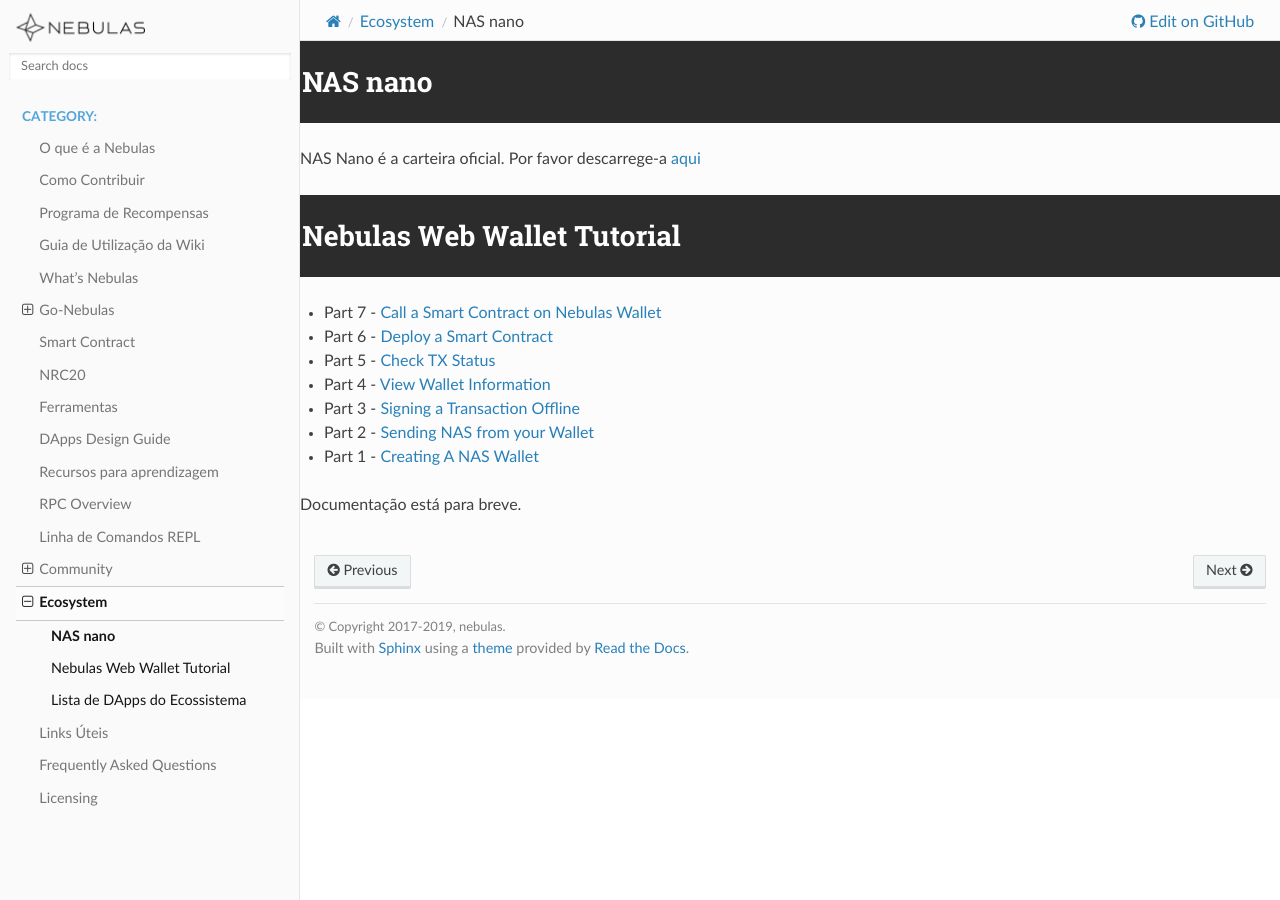
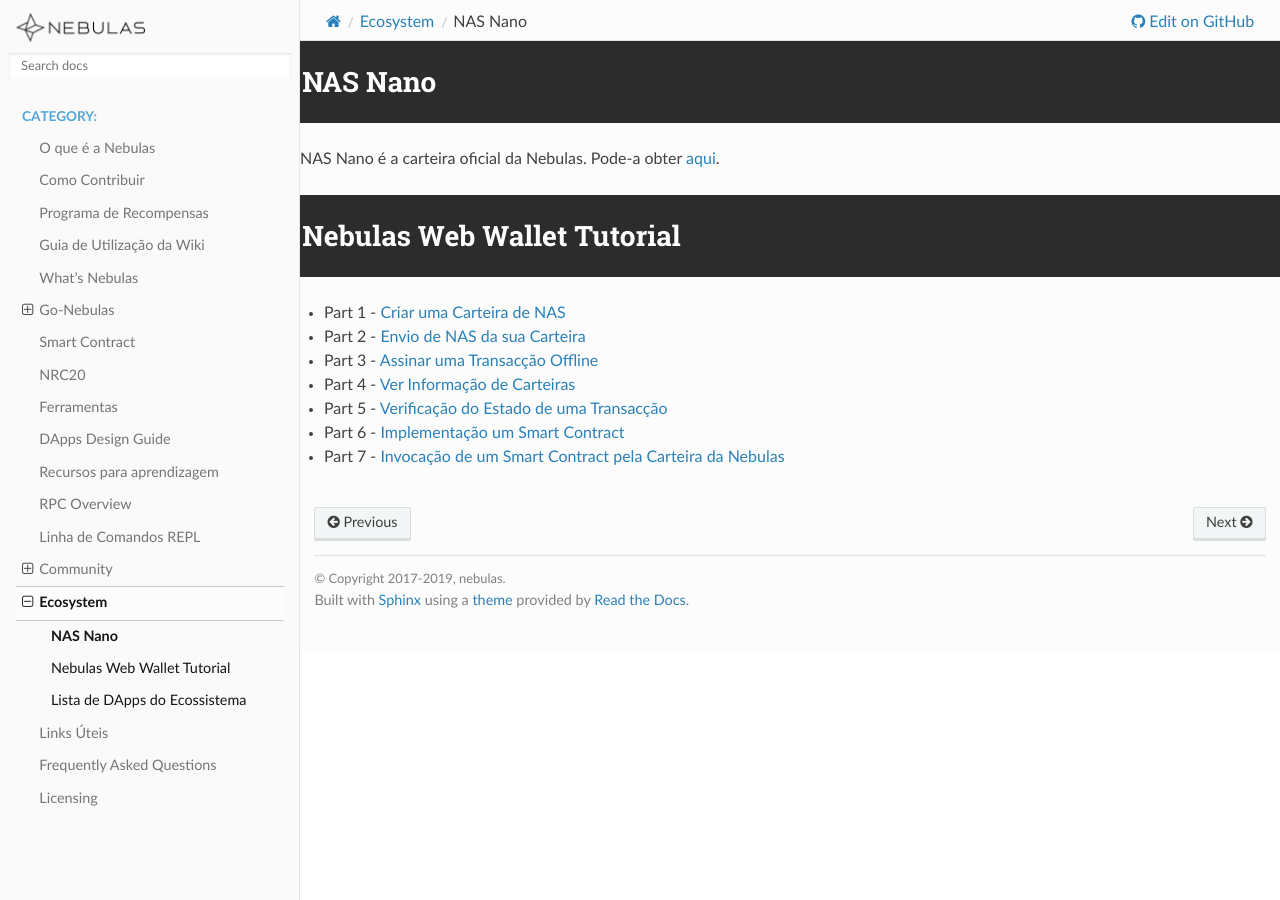
Before and after one commit to nebulasio/nebdocs, a Sphinx documentation site: the page built from docs/ecosystem/nas-nano.md, in a window 1280 px wide. Built offline with Sphinx 7.4.7 and the Read the Docs theme 2.0.0, drawn with Linux system fonts in a browser that asks for light colours; pages that are not in the unit, such as notebooks, are missing from menus.

Commit message:
do not sort chronologically. clean up. translation

```diff
--- a/docs/ecosystem/nas-nano.md
+++ b/docs/ecosystem/nas-nano.md
@@ -1,14 +1,11 @@
-# NAS nano
-
-NAS Nano é a carteira oficial. Por favor descarrege-a [aqui](https://nano.nebulas.io/index_en.html)
+# NAS Nano
+NAS Nano é a carteira oficial da Nebulas. Pode-a obter [aqui](https://nano.nebulas.io/index_en.html).
 
 # Nebulas Web Wallet Tutorial
-- Part 7 - [Call a Smart Contract on Nebulas Wallet](https://medium.com/nebulasio/call-a-smart-contract-on-nebulas-3522038aec18)
-- Part 6 - [Deploy a Smart Contract](https://medium.com/nebulasio/deploy-a-smart-contract-1e781e13c22e)
-- Part 5 - [Check TX Status](https://medium.com/nebulasio/check-tx-status-8dc7dd9b79de)
-- Part 4 - [View Wallet Information](https://medium.com/nebulasio/view-wallet-information-fcea3ea35d94)
-- Part 3 - [Signing a Transaction Offline](https://medium.com/nebulasio/signing-a-transaction-offline-ae8278f45201)
-- Part 2 - [Sending NAS from your Wallet](https://medium.com/nebulasio/sending-nas-from-your-wallet-be1b958c4e5d)
-- Part 1 - [Creating A NAS Wallet](https://medium.com/nebulasio/creating-a-nas-wallet-9d01b5fa2df6)
-
-Documentação está para breve.
+- Part 1 - [Criar uma Carteira de NAS](https://medium.com/nebulasio/creating-a-nas-wallet-9d01b5fa2df6)
+- Part 2 - [Envio de NAS da sua Carteira](https://medium.com/nebulasio/sending-nas-from-your-wallet-be1b958c4e5d)
+- Part 3 - [Assinar uma Transacção Offline](https://medium.com/nebulasio/signing-a-transaction-offline-ae8278f45201)
+- Part 4 - [Ver Informação de Carteiras](https://medium.com/nebulasio/view-wallet-information-fcea3ea35d94)
+- Part 5 - [Verificação do Estado de uma Transacção](https://medium.com/nebulasio/check-tx-status-8dc7dd9b79de)
+- Part 6 - [Implementação um Smart Contract](https://medium.com/nebulasio/deploy-a-smart-contract-1e781e13c22e)
+- Part 7 - [Invocação de um Smart Contract pela Carteira da Nebulas](https://medium.com/nebulasio/call-a-smart-contract-on-nebulas-3522038aec18)
```
